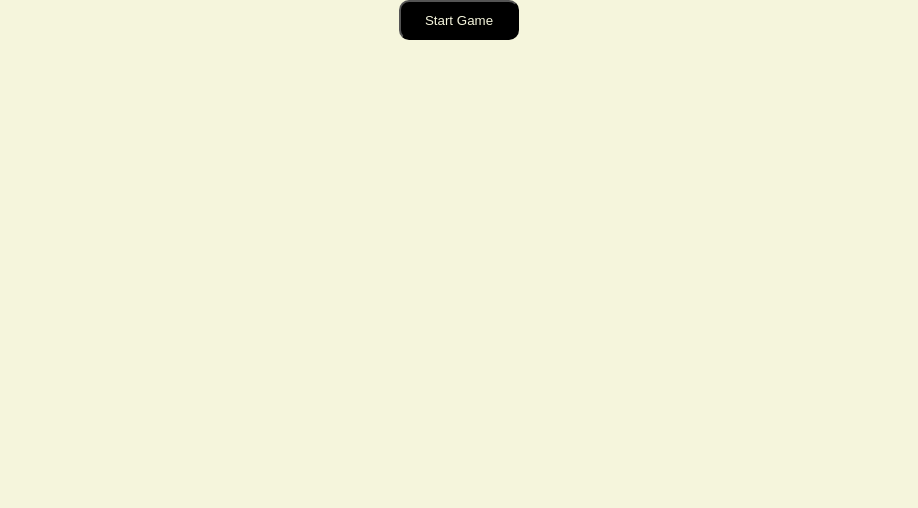
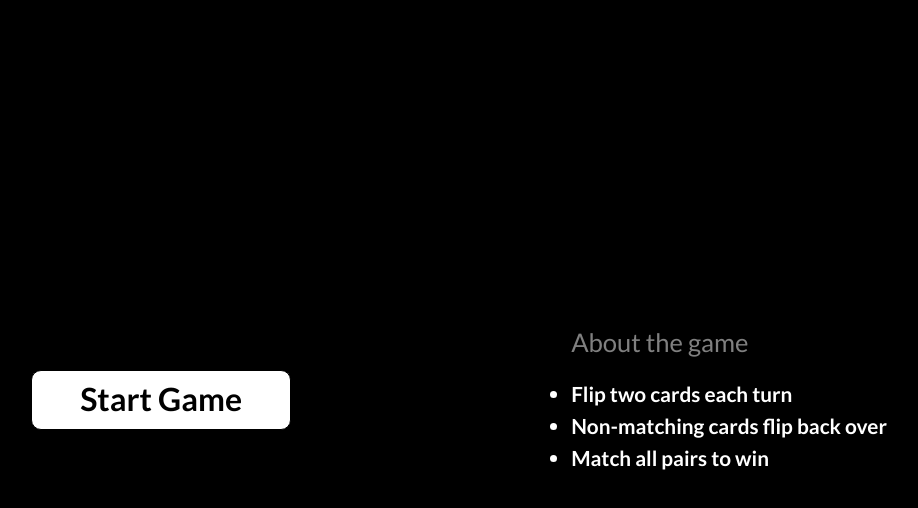
Before and after one commit to iamrayghazali/ReactMemoryGame, a React (Vite) app in the folder vite-project/: page / in a window 1280 px wide. Shown: the top 508 px of the page, without its empty margins (181-1099 px from the left). Built offline with nearby package versions, Linux system fonts and the light colour scheme.

Commit message:
Add font, fix css and L&F, add game rules

```diff
--- a/vite-project/index.html
+++ b/vite-project/index.html
@@ -4,7 +4,14 @@
 		<meta charset="UTF-8" />
 		<link rel="icon" type="image/svg+xml" href="/favicon.svg" />
 		<meta name="viewport" content="width=device-width, initial-scale=1.0" />
-    <title>vite-project</title>
+		<link rel="preconnect" href="https://fonts.googleapis.com" />
+		<link rel="preconnect" href="https://fonts.gstatic.com" crossorigin />
+		<link
+			href="https://fonts.googleapis.com/css2?family=Lato:ital,wght@0,100;0,300;0,400;0,700;0,900;1,100;1,300;1,400;1,700;1,900&display=swap"
+			rel="stylesheet"
+		/>
+
+		<title>Flip Card Game</title>
 	</head>
 	<body>
 		<div id="root"></div>
--- a/vite-project/src/App.jsx
+++ b/vite-project/src/App.jsx
@@ -33,7 +33,18 @@ function App() {
 
       {isStarted ? (
         <Gameboard colors={colors} randomizeColors={randomizeColors} />
-      ) : null}
+      ) : (
+
+			<div id="rules">
+				<ul>
+					<span id="title">About the game</span>
+					<li>Flip two cards each turn</li>
+					<li>Non-matching cards flip back over</li>
+					<li>Match all pairs to win</li>
+				</ul>
+			</div>
+
+			)}
     </>
   );
 }
--- a/vite-project/src/index.css
+++ b/vite-project/src/index.css
@@ -1,21 +1,58 @@
 body {
   margin: 0;
   padding: 0;
-  font-family: 'Arial', sans-serif;
-  background-color: beige;
-  color: black;
+  font-family: "Lato",;
+  background-color: black;
+  color: beige;
   display: flex;
   flex-direction: column;
   align-items: center;
 }
 
+#root {
+  min-height: 100vh;
+  display: flex;
+  align-items: center;
+  justify-content: center;
+  transition: 0.3s ease-in-out;
+}
+
 button {
   cursor: pointer;
-  height: 40px;
-  width: 120px;
+  height: 60px;
+  width: 260px;
+  background-color: white;
+  color: black;
+  border-radius: 10px;
+  font-size: 2rem;
+  font-family: "Lato";
+  font-weight: 600;
+  padding-bottom: 5px;
+  border: 1px solid black;
+    transition: 0.3s ease-in-out;
+}
+
+button:hover {
   background-color: black;
-  color: beige;
-  border-radius: 10px;
+  color: white;
+  border: 1px solid gray;
+}
+
+#rules {
+  font-weight: 700;
+  margin-left: 15rem;
+  color: white;
+  font-family: "Lato";
+  font-size: 1.3rem;
+  line-height: 2rem;
+}
+
+#title {
+  font-weight: 400;
+  color: gray;
+  font-size: 1.6rem;
+  display: inline-block;
+  margin-bottom: 20px;
 }
 
 h1 {
@@ -23,8 +60,16 @@ h1 {
   margin-top: 10px;
 }
 
+p {
+  color: white;
+
+}
+
 #game-board {
-  margin: 20px;
+  border-radius: 12px;
+  border: 2px solid gray;
+  padding: 5px;
+  margin: 20px 20px 20px 50px;
   display: grid;
   grid-template-columns: 1fr 1fr 1fr 1fr 1fr 1fr;
   gap: 5px;
@@ -41,7 +86,7 @@ h1 {
 
 .hidden {
   cursor: pointer;
-  background-color: black !important;
+  background-color: white !important;
 }
 
 .yellow {
```
Lines whose indentation alone changed are shown as unchanged.
